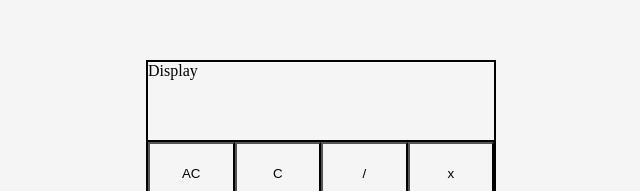
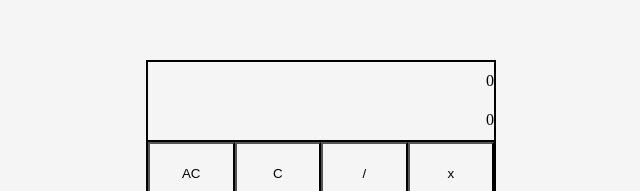
Before and after one commit to nskiu/javascript-calculator-fcc, a React (Vite) app: page / in a window 1280 px wide. Shown: the part 140-331 px from the top of the page, without its empty margins (319-959 px from the left). Built offline with nearby package versions, Linux system fonts and the light colour scheme.

Commit message:
Add initial display state

```diff
--- a/src/App.jsx
+++ b/src/App.jsx
@@ -1,11 +1,12 @@
-import React from "react";
 import Display from "./components/display";
 import Buttons from "./components/buttons";
+import { useState } from "react";
 
 const App = () => {
+  const [display, setDisplay] = useState({ result: 0, input: 0 });
   return (
     <div id="calculator">
-      <Display />
+      <Display display={display} />
       <Buttons />
     </div>
   );
--- a/src/components/Display.jsx
+++ b/src/components/Display.jsx
@@ -1,7 +1,10 @@
-import React from "react";
-
-const Display = () => {
-  return <div id="display">Display</div>;
+const Display = ({ display }) => {
+  return (
+    <div id="display">
+      <div id="result">{display.result}</div>
+      <div id="input">{display.input}</div>
+    </div>
+  );
 };
 
 export default Display;
--- a/src/components/Operators.jsx
+++ b/src/components/Operators.jsx
@@ -4,7 +4,7 @@ const Operators = () => {
     undo: "C",
     divide: "/",
     multiply: "x",
-    subract: "-",
+    subtract: "-",
     add: "+",
     equals: "=",
   };
--- a/src/styles/index.scss
+++ b/src/styles/index.scss
@@ -23,4 +23,7 @@
 
 #display {
   border: 1px solid;
+  display: grid;
+  justify-content: end;
+  align-items: center;
 }
```
Also changed, not shown: src/styles/_btn-grid.scss (+8 -1 lines).
